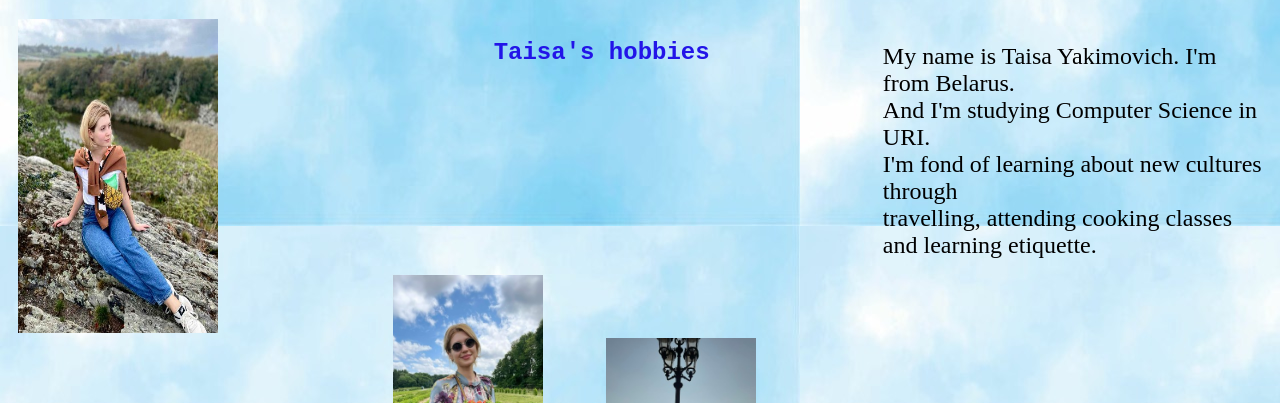
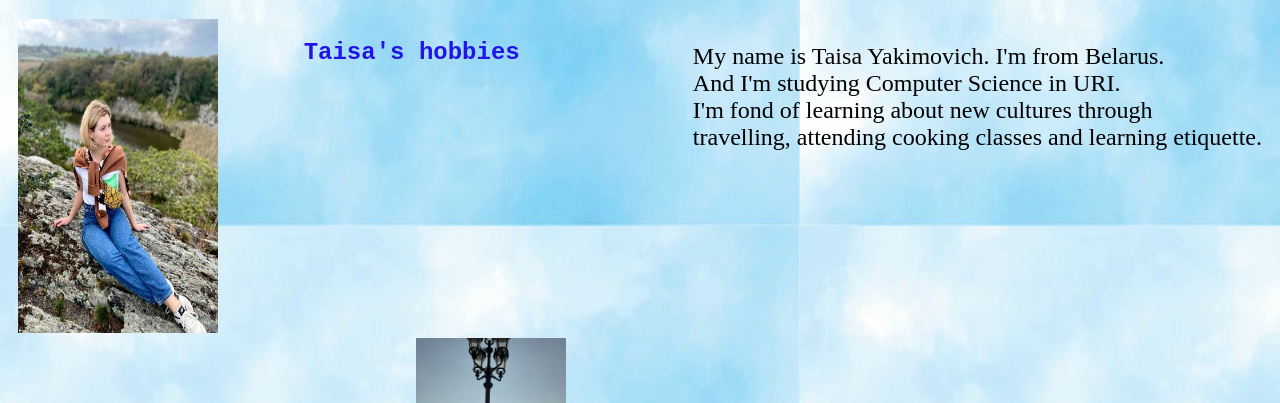
Before and after one commit to tais-yakimovich/tais-yakimovich.github.io, a plain HTML site: page about.html in a window 1280 px wide. Shown: the part 374-777 px from the top of the page. Drawn offline with Linux system fonts and the light colour scheme.

Commit message:
Add files via upload

```diff
--- a/mystyle.css
+++ b/mystyle.css
@@ -25,7 +25,6 @@ font-family: "Lucida Handwriting", cursive;
     font-size: 1.5em;
     float: right;
     margin-right: 10px;
-    width: 30%
 }
 body {
     background-color: rgb(159, 223, 243);
```
